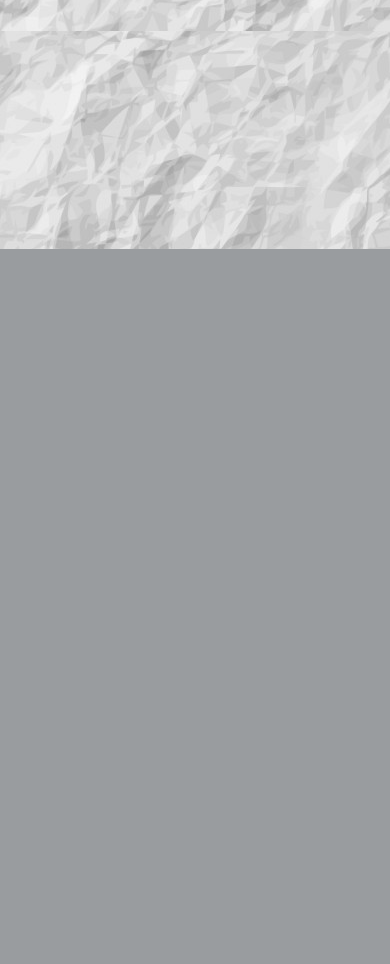
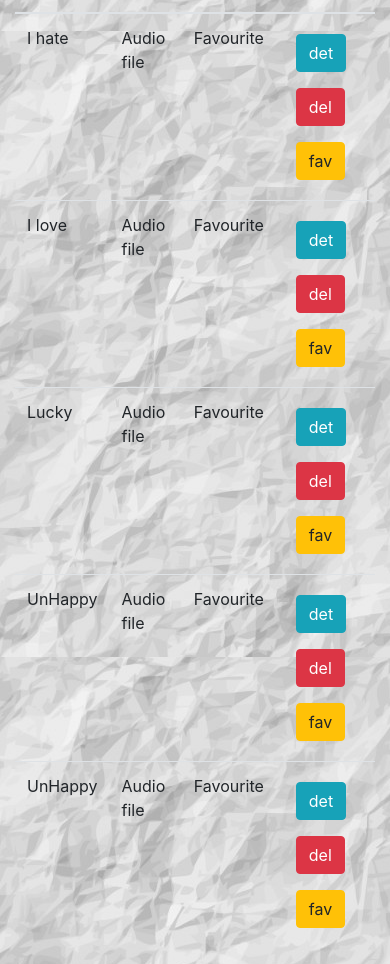
Before and after one commit to piter1316/musicWebApp, a Django app: page /music/1/ in a window 390 px wide. Shown: the part 595-1559 px from the top of the page. Before the commit the page ends 844 px from the top, so only its background shows below. Run offline with Django 3.2, Linux system fonts and the light colour scheme; data comes from the database, SQL or seed files in the repository; both versions use the stored data as it was after the commit; some libraries are stand-ins or nearby versions.

Commit message:
pycharm configured new layout added

```diff
--- a/music/static/music/style.css
+++ b/music/static/music/style.css
@@ -1,5 +1,5 @@
 body{
-	background:  url('images/background.jpg');
+	background: blue url('images/background.jpg');
 }
 .navbar-brand{
     font-family: 'Satisfy', cursive;
--- a/music/templates/music/detail.html
+++ b/music/templates/music/detail.html
@@ -3,17 +3,52 @@
 
 {% block body %}
 
-    <img src="{{ album.album_logo }}">
+    <div class="container mt-5">
+        <div class="row">
+            <div class="col-md-5">
+                <div class="card text-center">
+                    <img src="{{ album.album_logo }}" class="card-img-top"/>
+                    <div class="card-block">
+                        <h1 class="card-title my-2">{{ album.album_title }}</h1>
+                        <h3 class="m-2">{{ album.artist }}</h3>
+                        <button class="btn btn-info m-2" data-toggle="modal" data-target="#usluga_4">det</button>
+                        <button class="btn btn-info m-2" data-toggle="modal" data-target="#usluga_4">del</button>
+                        <button class="btn btn-info m-2" data-toggle="modal" data-target="#usluga_4">fav</button>
+                    </div>
+                </div>
+            </div>
+            <div class="col-md-7">
+                <table class="table">
+                     <thead>
+                        <tr>
+                            <th>Title</th>
+                            <th>Audio File</th>
+                            <th>Favorite</th>
+                            <th>Actions</th>
+                        </tr>
+                        </thead>
+                        <tbody>
+                            {% for song in album.song_set.all %}
+                                <tr>
+                                    <td> {{ song.song_title }}</td>
+                                    <td>Audio file</td>
+                                    <td>Favourite</td>
+                                    <td>
+                                        <form class="form-inline">
+                                        <button class="btn btn-info m-2">det</button>
+                                        <button class="btn btn-danger m-2">del</button>
+                                        <button class="btn btn-warning m-2" >fav</button>
+                                        </form>
+                                    </td>
+                                </tr>
+                            {% endfor %}
+                        </tbody>
+                </table>
+            </div>
+        </div>
 
-    <h1>{{ album.album_title }}</h1>
-    <h3>{{ album.artist }}</h3>
+    </div>
 
-    {% for song in album.song_set.all %}
-        {{ song.song_title }}
-        {% if song.is_favourite %}
-            <img src="https://thumbs.dreamstime.com/b/realistic-golden-star-icon-ranking-mark-vector-isolated-eps-94515595.jpg" width="16" height="16">
-        {% endif%}
-        <br>
-    {% endfor %}
+
 
 {% endblock %}
--- a/music/templates/music/index.html
+++ b/music/templates/music/index.html
@@ -2,11 +2,14 @@
 
 {% block body %}
 
+    <div class="container mt-5">
         <h3>All Albums: </h3>
         <ul>
             {% for album in all_albums %}
                 <li><a href="{% url 'music:detail' album.id %}"> {{ album.album_title }} </a></li>
             {% endfor %}
         </ul>
+    </div>
+
 
 {% endblock %}
```
Also changed, not shown: db.sqlite3. Lines whose indentation alone changed are shown as unchanged.
